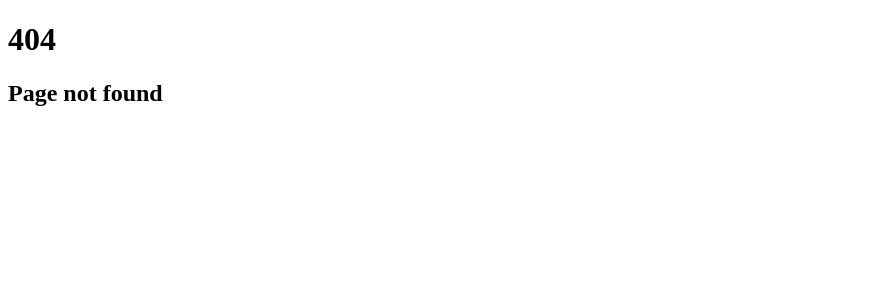
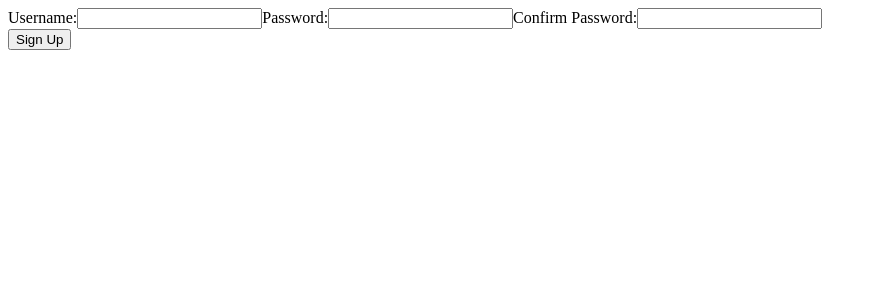
Before and after one commit to kyledinardi/odin-messaging-app-frontend, a React (Vite) app: page /sign-up in a window 1280 px wide. Before the commit this address had no page. Shown: the top 300 px of the page, without its empty margins (0-877 px from the left). Built offline with nearby package versions, Linux system fonts and the light colour scheme.

Commit message:
Create sign up component

```diff
--- a/src/Router.jsx
+++ b/src/Router.jsx
@@ -1,4 +1,5 @@
 import App from './App.jsx';
+import SignUp from './components/SignUp.jsx'
 import ErrorPage from './components/ErrorPage.jsx';
 
 const routes = [
@@ -7,6 +8,11 @@ const routes = [
     element: <App />,
     errorElement: <ErrorPage />,
   },
+  {
+    path: '/sign-up',
+    element: <SignUp />,
+    errorElement: <ErrorPage />
+  }
 ];
 
 export default routes;
--- /dev/null
+++ b/src/components/SignUp.jsx
@@ -0,0 +1,61 @@
+import { useState } from 'react';
+import { useNavigate } from 'react-router-dom';
+import styles from '../style/Form.module.css';
+
+function SignUp() {
+  const [errorArray, setErrorArray] = useState(null);
+  const navigate = useNavigate();
+
+  async function submitLogin(e) {
+    e.preventDefault();
+
+    try {
+      const responseStream = await fetch('http://localhost:3000/users', {
+        method: 'Post',
+        mode: 'cors',
+        headers: { 'Content-Type': 'application/json' },
+        body: JSON.stringify({
+          username: e.target[0].value,
+          password: e.target[1].value,
+          passwordConfirmation: e.target[2].value,
+        }),
+      });
+
+      const response = await responseStream.json();
+
+      if (!response.user) {
+        e.target.reset();
+        setErrorArray(response.errors);
+      } else {
+        navigate('/');
+      }
+    } catch (err) {
+      throw new Error(err);
+    }
+  }
+
+  return (
+    <form onSubmit={(e) => submitLogin(e)}>
+      <div className={styles.fields}>
+        <label htmlFor='username'>Username:</label>
+        <input type='text' name='username' id='username' required />
+        <label htmlFor='password'>Password:</label>
+        <input type='password' name='password' id='password' required />
+        <label htmlFor='passwordConfirmation'>Confirm Password:</label>
+        <input
+          type='password'
+          name='passwordConfirmation'
+          id='passwordConfirmation'
+          required
+        />
+      </div>
+      <div className={styles.error}>
+        {errorArray &&
+          errorArray.map((error) => <p key={error.msg}>{error.msg}</p>)}
+      </div>
+      <button>Sign Up</button>
+    </form>
+  );
+}
+
+export default SignUp;
```
